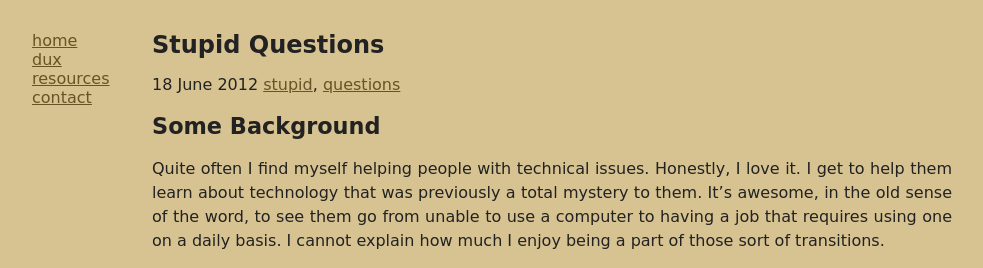
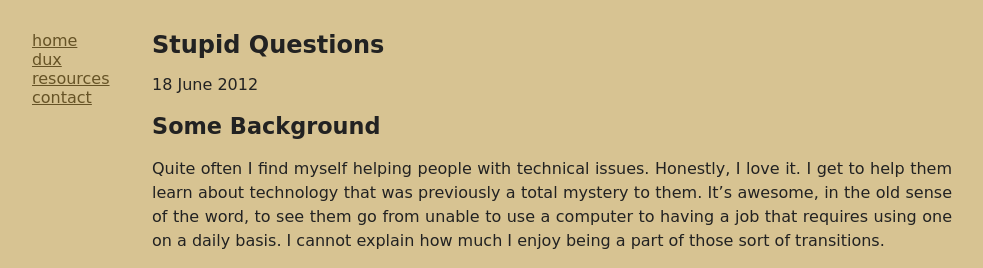
Before and after one commit to Dindows-Systems/duckinator.net, a Jekyll site: the page built from _posts/2012-06-18-stupid-questions.markdown, in a window 1280 px wide. Shown: the top 268 px of the page, without its empty margins (168-1151 px from the left). Built offline with Jekyll 4.4.1, drawn with Linux system fonts in a browser that asks for light colours; Markdown is read by kramdown in place of the engine named in the settings.

Commit message:
Remove tags

```diff
--- a/_posts/2012-06-18-stupid-questions.markdown
+++ b/_posts/2012-06-18-stupid-questions.markdown
@@ -1,6 +1,5 @@
 ---
 title: Stupid Questions
-tags: stupid questions
 layout: post
 ---
 
```
